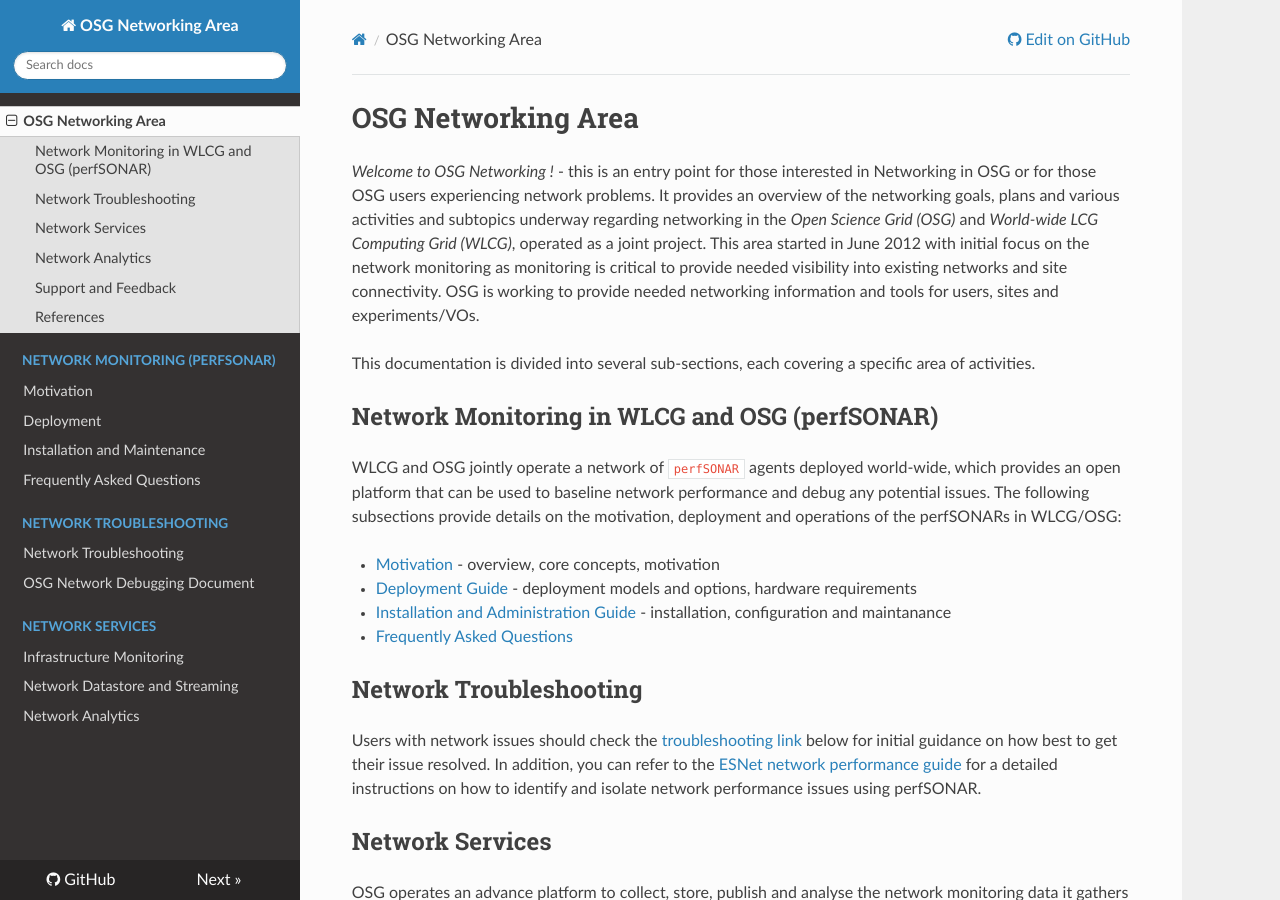
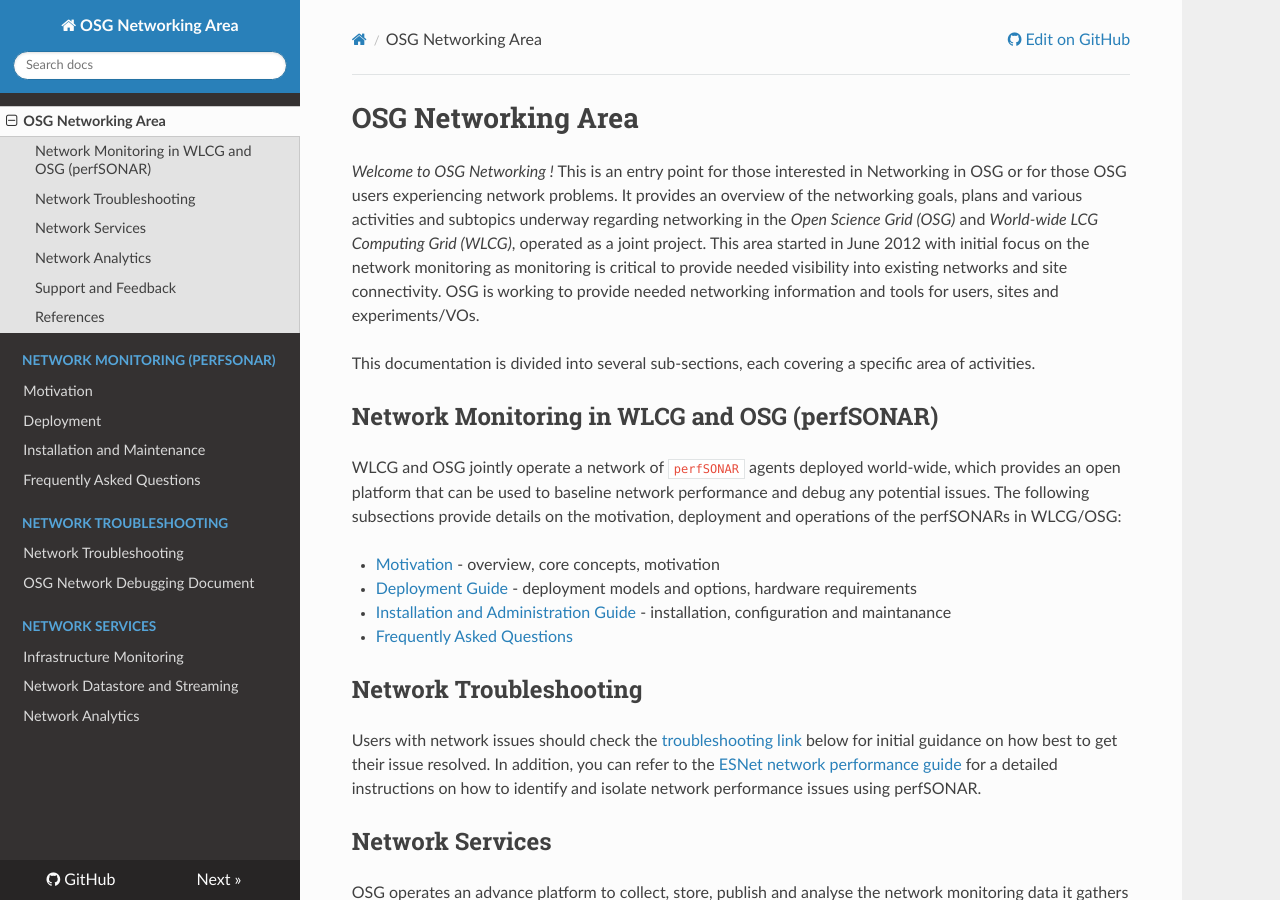
Before and after one commit to osg-htc/networking, an MkDocs documentation site: the page built from docs/index.md, in a window 1280 px wide and 900 px high. Built offline with MkDocs 1.6.1, drawn with Linux system fonts in a browser that asks for light colours; nearby versions of some CDN libraries; old or Windows-style settings are respelled for this version of MkDocs.

Commit message:
Update index.md

```diff
--- a/docs/index.md
+++ b/docs/index.md
@@ -1,7 +1,7 @@
 OSG Networking Area
 ===================
 
-*Welcome to OSG Networking !* - this is an entry point for those interested in Networking in OSG or for those OSG users experiencing network problems. It provides an overview of the networking goals, plans and various activities and subtopics underway regarding networking in the *Open Science Grid (OSG)* and *World-wide LCG Computing Grid (WLCG)*, operated as a joint project. This area started in June 2012 with initial focus on the network monitoring as monitoring is critical to provide needed visibility into existing networks and site connectivity. OSG is working to provide needed networking information and tools for users, sites and experiments/VOs.
+*Welcome to OSG Networking !* This is an entry point for those interested in Networking in OSG or for those OSG users experiencing network problems. It provides an overview of the networking goals, plans and various activities and subtopics underway regarding networking in the *Open Science Grid (OSG)* and *World-wide LCG Computing Grid (WLCG)*, operated as a joint project. This area started in June 2012 with initial focus on the network monitoring as monitoring is critical to provide needed visibility into existing networks and site connectivity. OSG is working to provide needed networking information and tools for users, sites and experiments/VOs.
 
 This documentation is divided into several sub-sections, each covering a specific area of activities.
 
```
